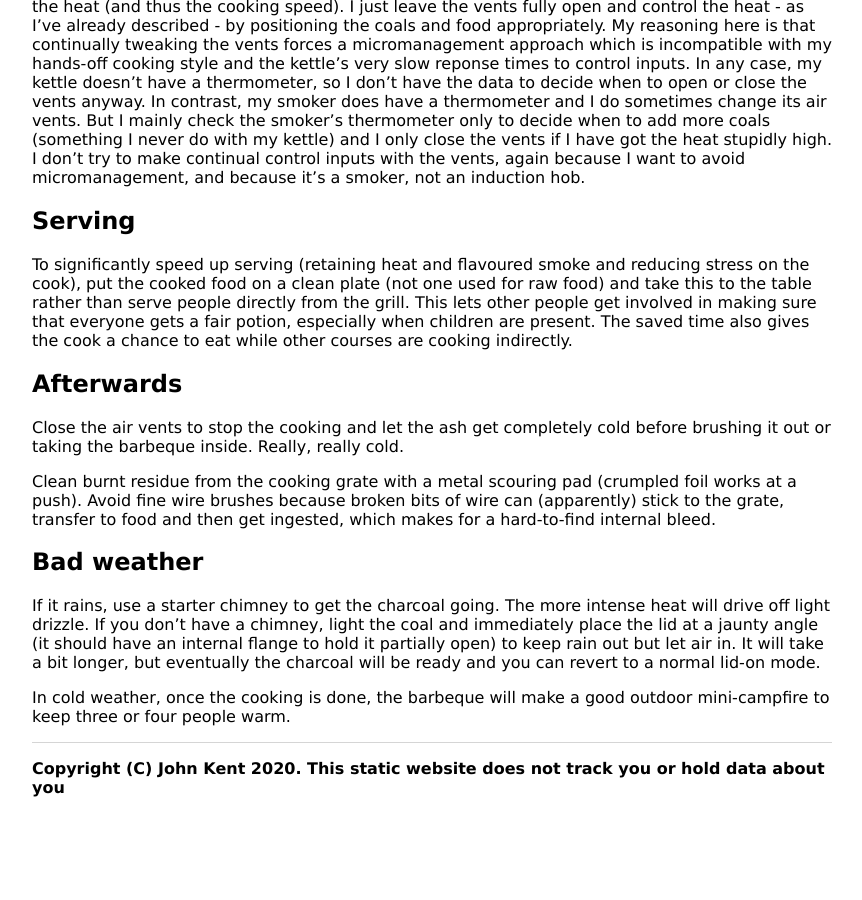
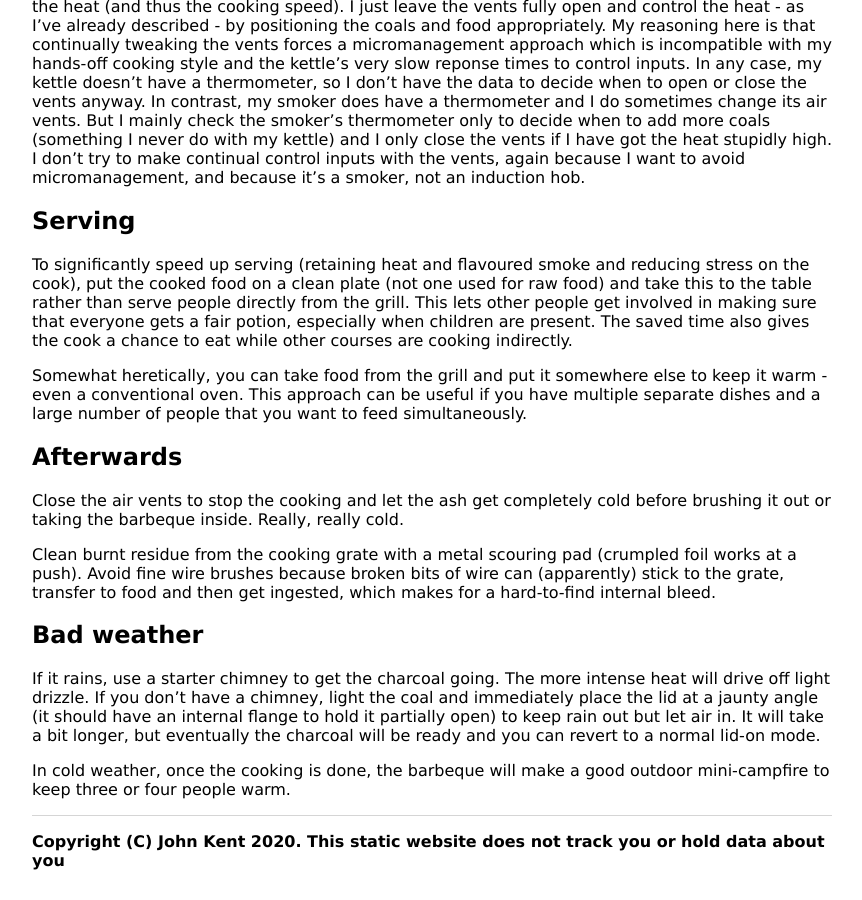
Before and after one commit to KineticLensman/KineticLensman.github.io, a Jekyll site: the page built from _posts/2018-08-12-barbecue-part1.md, in a window 1280 px wide and 900 px high, scrolled down 3028 px. Shown: the whole window, without its empty margins (208-1070 px from the left). Built offline with Jekyll 4.4.1, drawn with Linux system fonts in a browser that asks for light colours; before the commit the page ends 3855 px from its top, so only the background shows below that.

Commit message:
mentioned keeping food warm

```diff
--- a/_posts/2018-08-12-barbecue-part1.md
+++ b/_posts/2018-08-12-barbecue-part1.md
@@ -87,6 +87,8 @@ Incidentally, although my kettle has air vents in the lid and the base I never u
 
 To significantly speed up serving (retaining heat and flavoured smoke and reducing stress on the cook), put the cooked food on a clean plate (not one used for raw food) and take this to the table rather than serve people directly from the grill. This lets other people get involved in making sure that everyone gets a fair potion, especially when children are present. The saved time also gives the cook a chance to eat while other courses are cooking indirectly.
 
+Somewhat heretically, you can take food from the grill and put it somewhere else to keep it warm - even a conventional oven. This approach can be useful if you have multiple separate dishes and a large number of people that you want to feed simultaneously.
+
 ## Afterwards
 
 Close the air vents to stop the cooking and let the ash get completely cold before brushing it out or taking the barbeque inside. Really, really cold.
```
